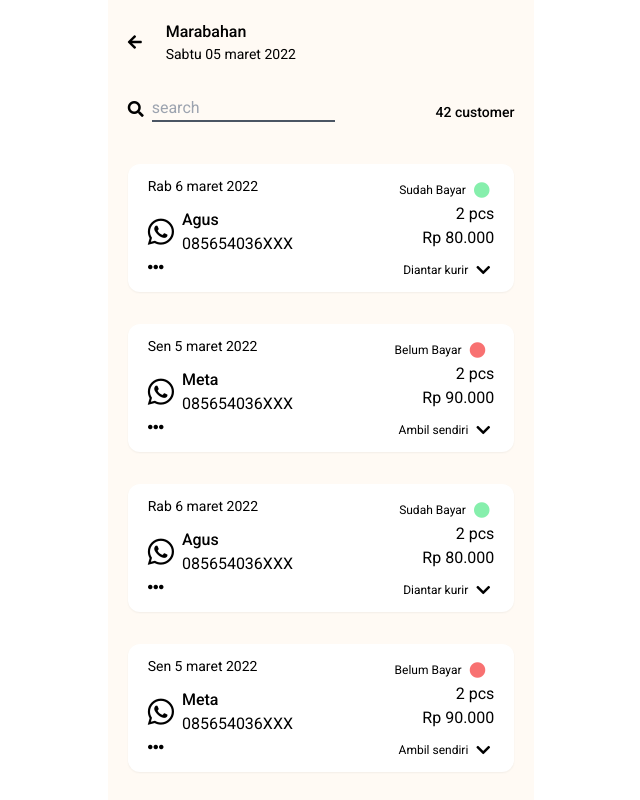
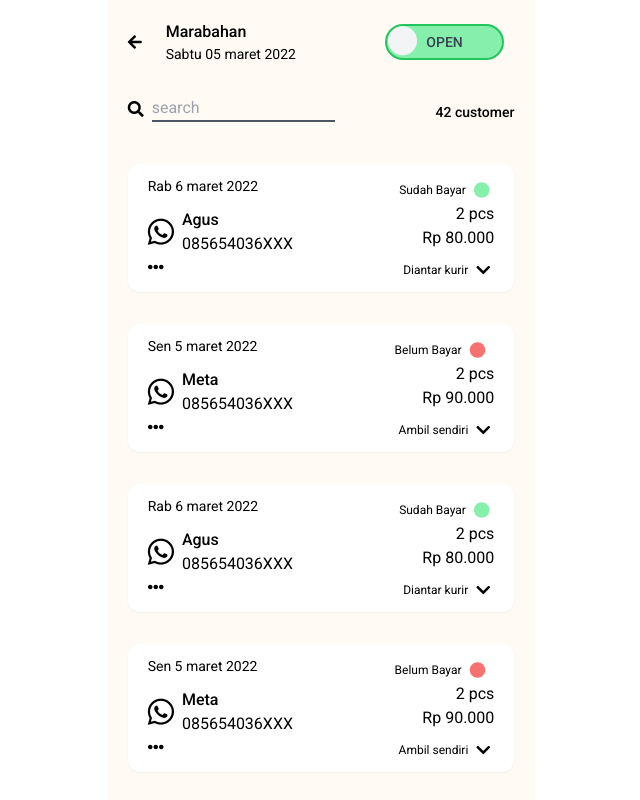
Before and after one commit to or-abdillh/dapuraya-owner, a Vue app: page /orders in a window 1280 px wide. Shown: the top 800 px of the page, without its empty margins (319-959 px from the left). Built offline with nearby package versions, Linux system fonts and the light colour scheme.

Commit message:
Create SwitchButton component

```diff
--- /dev/null
+++ b/src/components/SwitchButton.vue
@@ -0,0 +1,50 @@
+<style scoped>
+
+	.switch {
+		transform: translateY(1px);
+	}
+
+	@keyframes to-left {
+		from {
+			right: 0
+		} 40% {
+			right: 50%
+		} to {
+			left: 0
+		}
+	}
+
+	@keyframes to-right {
+		from {
+			left: 0
+		} 40% {
+			left: 50%
+		} to {
+			right: 0
+		}
+	}
+
+	.to-left {
+		animation: to-left .2s ease forwards;
+	}
+
+	.to-right {
+		animation: to-right .2s ease forwards;
+	}
+
+</style>
+
+<template>
+	<section @click="isSwitchOn = !isSwitchOn" :class="isSwitchOn ? 'bg-green-300 border-green-500' : 'bg-red-300 border-red-500'" class="w-11/12 border-2 relative rounded-full py-1 text-center">
+		<i :class="isSwitchOn ? 'to-left' : 'to-right'" class="fa fa-circle text-3xl switch absolute -top-1 bottom-0 text-gray-100"></i>
+		<span class="text-sm text-gray-700 font-medium">{{ isSwitchOn ? 'OPEN' : 'CLOSE' }}</span>
+	</section>
+</template>
+
+<script setup>
+
+	import { ref } from 'vue'
+
+	const isSwitchOn = ref(true)
+
+</script>
--- a/src/views/Orders.vue
+++ b/src/views/Orders.vue
@@ -1,12 +1,17 @@
 <template>
     <section class="fixed top-0 left-0 right-0">
         <div class="bg-primary w-full md:w-6/12 lg:w-5/12 md:mx-auto xl:w-4/12 p-5">
-            <section class="flex items-center gap-6 mb-8">
-                <i @click="router.go(-1)" class="fa fa-arrow-left active:scale-75 duration-300"></i>
-                <div>
-                    <h1 class="font-medium">Marabahan</h1>
-                    <p class="text-sm">Sabtu 05 maret 2022</p>
+            <section class="flex justify-between items-center mb-8">
+                <div class="flex items-center gap-6">
+                    <i @click="router.go(-1)" class="fa fa-arrow-left active:scale-75 duration-300"></i>
+                    <div>
+                        <h1 class="font-medium">Marabahan</h1>
+                        <p class="text-sm">Sabtu 05 maret 2022</p>
+                    </div>
                 </div>
+                <div class="w-4/12">
+                    <SwitchButton />
+                 </div>
             </section>
 
             <section class="flex justify-between items-end">
@@ -33,6 +38,7 @@
     import { ref, watch } from 'vue'
     import { useOrders } from '@/stores/orders'
     import OrderCard from '@/components/OrderCard.vue'
+    import SwitchButton from '@/components/SwitchButton.vue'
 
     const router = useRouter()
     const orders = useOrders()
```
